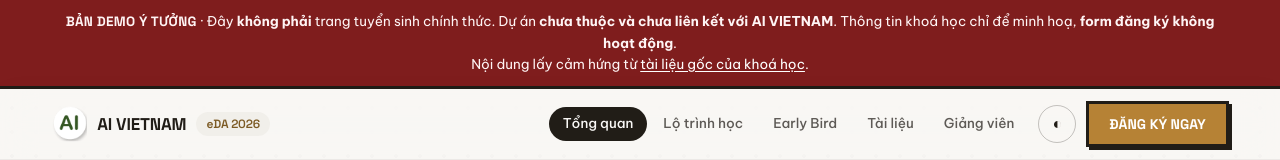
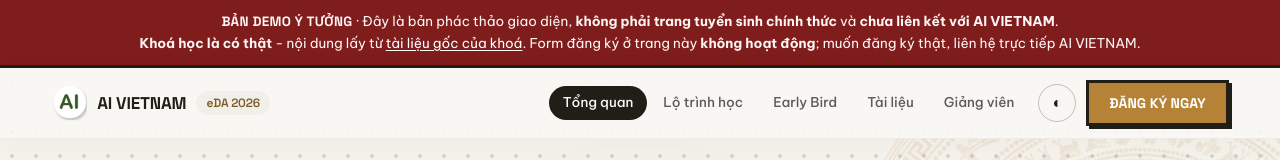
Before and after one commit to Kein95/eDA-sample, a plain HTML site: page TuyenSinh-eDA2026.dc.html in a window 1280 px wide. Shown: the top 160 px of the page. Drawn offline with nearby package versions, Linux system fonts and the light colour scheme; no server answers.

Commit message:
docs: chỉnh miễn trừ - khoá học là có thật, chỉ trang này không chính thức
Bản trước ghi 'thông tin khoá học chỉ để minh hoạ', sai theo chiều ngược lại:
nó hạ thấp một khoá có thật. Thứ không chính thức là trang này, không phải
khoá học.

```diff
--- a/TuyenSinh-eDA2026.dc.html
+++ b/TuyenSinh-eDA2026.dc.html
@@ -11,26 +11,28 @@
   <!-- Trang chay o /pathway, /docs... nen moi duong dan tuong doi (assets/, globe.html)
        phai neo ve goc site, khong theo duong dan hien tai -->
   <base href="/">
-  <!-- QUAN TRONG: day la BAN DEMO Y TUONG, chua thuoc va chua lien ket voi AI VIETNAM.
-       Moi the mo ta duoi day phai noi dung nhu vay. Truoc day trang dat canonical ve
-       aivietnam.edu.vn, og:site_name la "AI VIETNAM" va JSON-LD khai provider la
-       AI VIETNAM - tuc la chu dong bao voi Google rang day la trang chinh thuc cua ho.
+  <!-- QUAN TRONG: KHOA HOC LA CO THAT, nhung TRANG NAY la ban phac thao khong chinh
+       thuc va chua lien ket voi AI VIETNAM. Phai giu dung ca hai ve khi sua the meta:
+       noi qua thi thanh mao danh trang chinh thuc, noi hut thi thanh ha thap mot khoa
+       co that. Truoc day trang dat canonical ve aivietnam.edu.vn, og:site_name la
+       "AI VIETNAM" va JSON-LD khai provider la AI VIETNAM - tuc la chu dong bao voi
+       Google rang day la trang chinh thuc cua ho.
        Neu sau nay du an duoc AI VIETNAM tiep nhan that thi moi doi lai. -->
   <title>eDA 2026 · Bản demo ý tưởng trang tuyển sinh End2End Data Analytics</title>
-  <meta name="description" content="BẢN DEMO Ý TƯỞNG, chưa thuộc AI VIETNAM. Phác thảo trang tuyển sinh khoá End2End Data Analytics 2026: 8 module, 9 domain thật, 100 buổi live online (Excel, Power BI, SQL, Agentic AI, pipeline, forecasting). Khai giảng 06.09.2026.">
+  <meta name="description" content="Bản phác thảo giao diện, không phải trang tuyển sinh chính thức, chưa liên kết với AI VIETNAM. Khoá End2End Data Analytics 2026 là có thật: 8 module, 9 domain thật, 100 buổi live online (Excel, Power BI, SQL, Agentic AI, pipeline, forecasting). Khai giảng 06.09.2026.">
   <link rel="canonical" href="https://eda.luonvuituoi.work/">
   <link rel="icon" href="assets/logo-mark.png">
   <meta name="theme-color" content="#b68235">
   <meta property="og:type" content="website">
   <meta property="og:locale" content="vi_VN">
   <meta property="og:site_name" content="Bản demo ý tưởng - eDA 2026">
-  <meta property="og:title" content="eDA 2026 · Bản demo ý tưởng trang tuyển sinh (chưa thuộc AI VIETNAM)">
-  <meta property="og:description" content="Bản demo ý tưởng, chưa thuộc AI VIETNAM. 8 module End2End, mỗi module một domain thật, một project thật. Học online buổi tối 8:00–10:30 PM. Khai giảng 06.09.2026.">
+  <meta property="og:title" content="eDA 2026 · Bản demo ý tưởng (không phải trang tuyển sinh chính thức)">
+  <meta property="og:description" content="Bản phác thảo giao diện, không phải trang chính thức. Khoá học có thật: 8 module End2End, mỗi module một domain thật, một project thật. Học online buổi tối 8:00–10:30 PM. Khai giảng 06.09.2026.">
   <meta property="og:url" content="https://eda.luonvuituoi.work/">
   <meta property="og:image" content="assets/logo-full.png">
   <meta name="twitter:card" content="summary_large_image">
-  <meta name="twitter:title" content="eDA 2026 · Bản demo ý tưởng (chưa thuộc AI VIETNAM)">
-  <meta name="twitter:description" content="Bản demo ý tưởng, chưa thuộc AI VIETNAM. 8 module · 9 domain thật · 100 buổi live online. Khai giảng 06.09.2026.">
+  <meta name="twitter:title" content="eDA 2026 · Bản demo ý tưởng (không phải trang chính thức)">
+  <meta name="twitter:description" content="Bản phác thảo giao diện, không phải trang chính thức. Khoá học có thật: 8 module · 9 domain thật · 100 buổi live online. Khai giảng 06.09.2026.">
   <meta name="twitter:image" content="assets/logo-full.png">
   <!-- Da bo JSON-LD Course: no khai provider la AI VIETNAM va liet ke ten that cua
        bon giang vien nhu nguoi day mot khoa co ngay khai giang. Google doc du lieu co
@@ -470,9 +472,9 @@
        giang vien that, va mot form dang ky - du de nguoi la tin la that neu khong noi ro. -->
   <div style="background:#7f1d1d;color:#fff5f5;border-bottom:3px solid #211d17;padding:11px clamp(16px,4vw,56px);font-size:13.5px;line-height:1.55;text-align:center">
     <strong style="font-family:'Space Grotesk',sans-serif;font-weight:700;letter-spacing:0.02em">BẢN DEMO Ý TƯỞNG</strong>
-    · Đây <strong>không phải</strong> trang tuyển sinh chính thức. Dự án <strong>chưa thuộc và chưa liên kết với AI VIETNAM</strong>.
-    Thông tin khoá học chỉ để minh hoạ, <strong>form đăng ký không hoạt động</strong>.
-    <br>Nội dung lấy cảm hứng từ <a href="https://drive.google.com/drive/folders/1JlXxhr-m3yKF8m8oZxoSg5hcq77CwNMh" target="_blank" rel="noopener" style="color:#fff;text-decoration:underline;text-underline-offset:2px">tài liệu gốc của khoá học</a>.
+    · Đây là bản phác thảo giao diện, <strong>không phải trang tuyển sinh chính thức</strong> và <strong>chưa liên kết với AI VIETNAM</strong>.
+    <br><strong>Khoá học là có thật</strong> - nội dung lấy từ <a href="https://drive.google.com/drive/folders/1JlXxhr-m3yKF8m8oZxoSg5hcq77CwNMh" target="_blank" rel="noopener" style="color:#fff;text-decoration:underline;text-underline-offset:2px">tài liệu gốc của khoá</a>.
+    Form đăng ký ở trang này <strong>không hoạt động</strong>; muốn đăng ký thật, liên hệ trực tiếp AI VIETNAM.
   </div>
 
   <!-- ===== Masthead ===== -->
```
Also changed, not shown: README.md.
